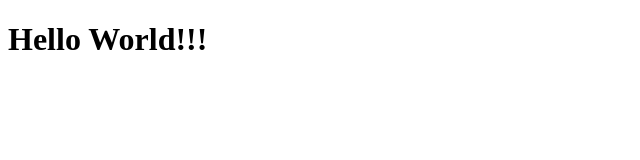
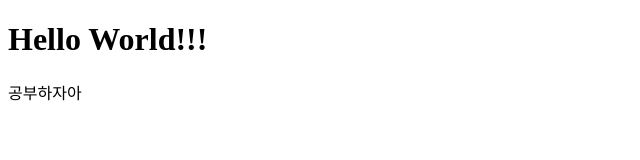
Before and after one commit to Jstemp-s/22TutoringTest, a plain HTML site: page index.html in a window 1280 px wide. Shown: the full height of the page, 0-640 px from the left. Drawn offline with Linux system fonts and the light colour scheme.

Commit message:
add: Inserted p Tag

```diff
--- a/index.html
+++ b/index.html
@@ -6,5 +6,6 @@
 </head>
 <body>
     <h1>Hello World!!!</h1>
+    <p>공부하자아</p>
 </body>
 </html>
```
